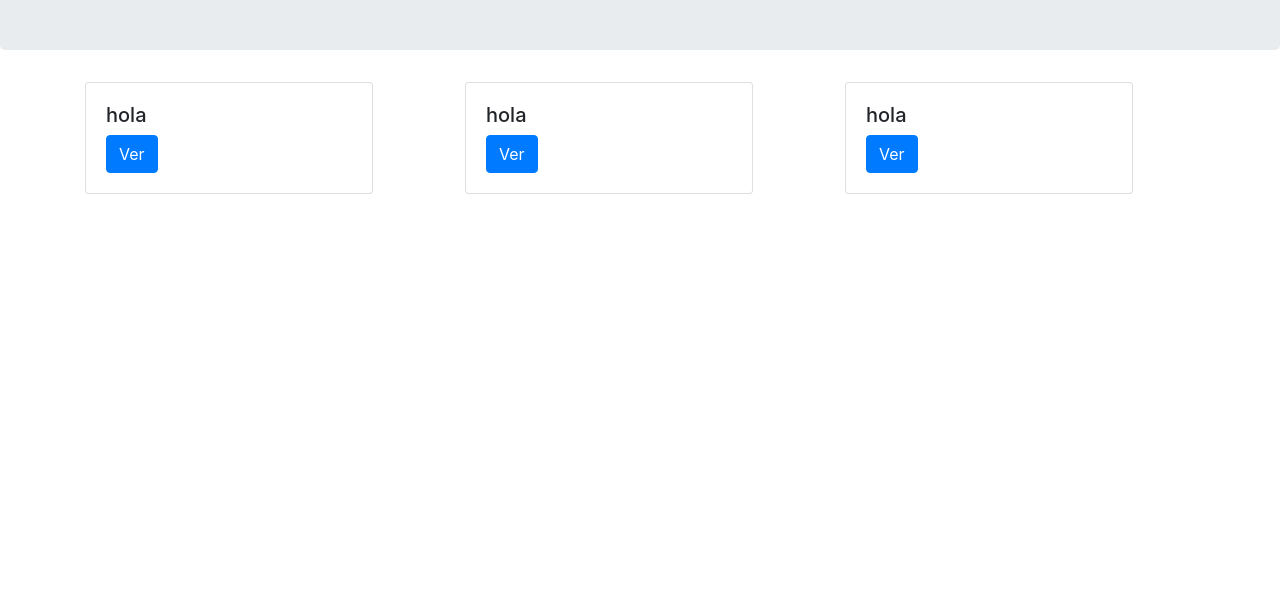
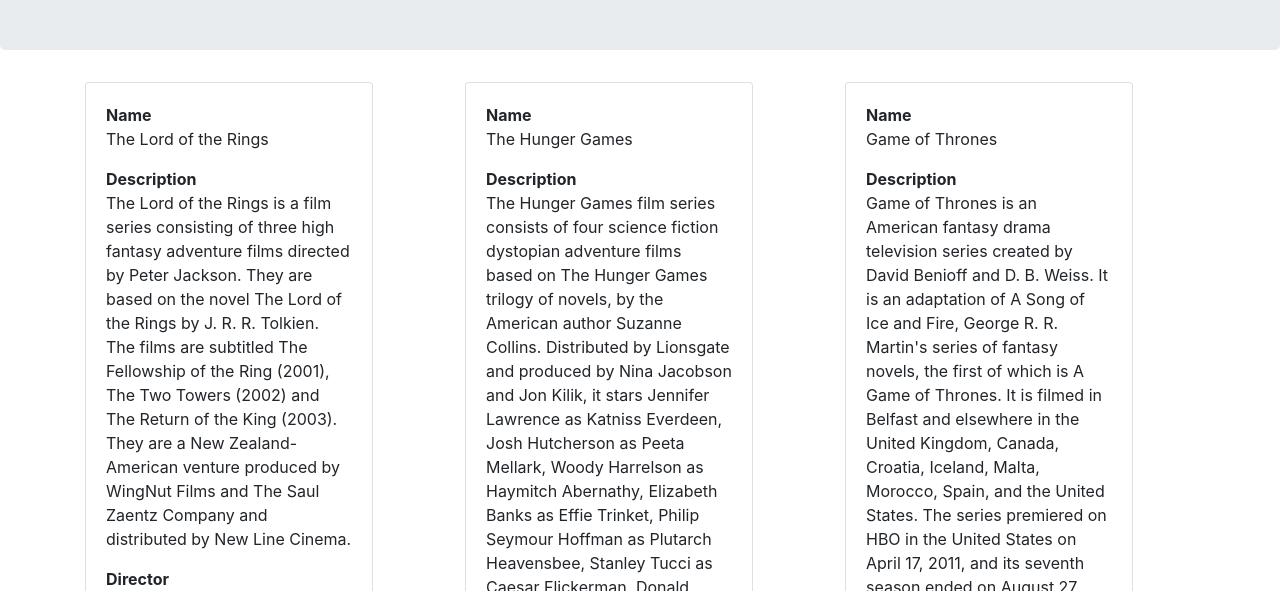
Before and after one commit to JoseJuanCanto/practica_vuejs_introduccion, a website: page index.html in a window 1280 px wide. Shown: the part 209-800 px from the top of the page. Drawn offline with nearby package versions, Linux system fonts and the light colour scheme.

Commit message:
Práctica 1 terminada

```diff
--- a/index.html
+++ b/index.html
@@ -36,14 +36,13 @@
 
             <div class="container">
                 <div class="row">
-                    <div class="col-4" v-for="item in arrayItems"> <!-- Crea un card por cada elemento del array-->
+                    <div class="col-4" v-for="item in col.collection.items"> <!-- Crea un card por cada elemento del array-->
                         <div class="card" style="width: 18rem;">
                             <div class="card-body">
-                                <dl v-for="elemento in arrayData">       <!-- Crear lista de definición x cada elemento -->
-                                    <dt>{{ elemento.prompt }}</dt>
-                                    <dd>{{ elemento.value }}</dd>
+                                <dl v-for="dato in item.data">       <!-- Crear lista de definición x cada elemento -->
+                                    <dt>{{ dato.prompt }}</dt>
+                                    <dd>{{ dato.value }}</dd>
                                 </dl>
-                                <h5>hola</h5>
                               <a v-bind:href=item.href class="btn btn-primary">Ver</a>
                             </div>
                         </div>
--- a/js/script.js
+++ b/js/script.js
@@ -45,7 +45,5 @@
   data: {
     col: server_data,
     header: server_data.collection.title,
-    arrayItems: server_data.collection.items,
-    arrayData: server_data.collection.items.data
   }
 });
```
